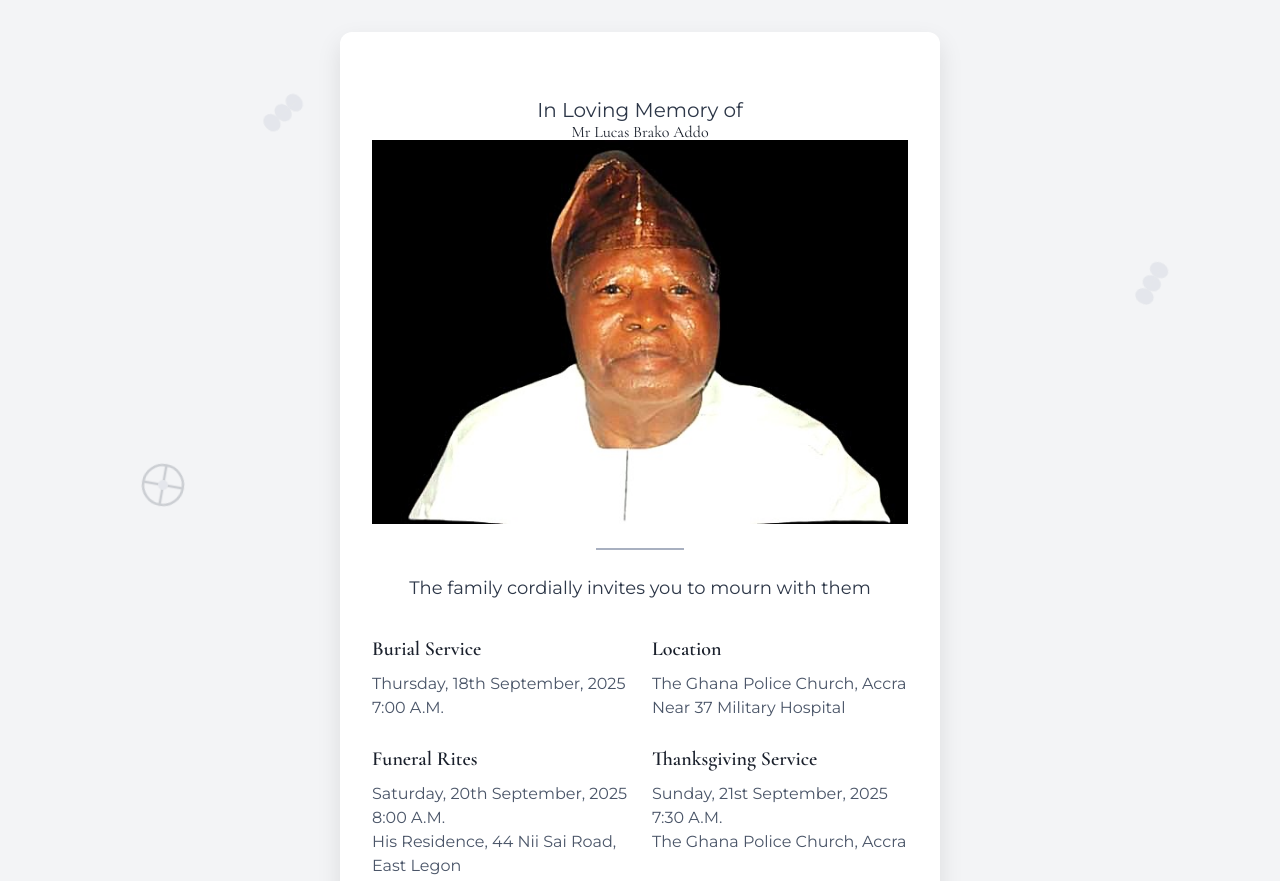
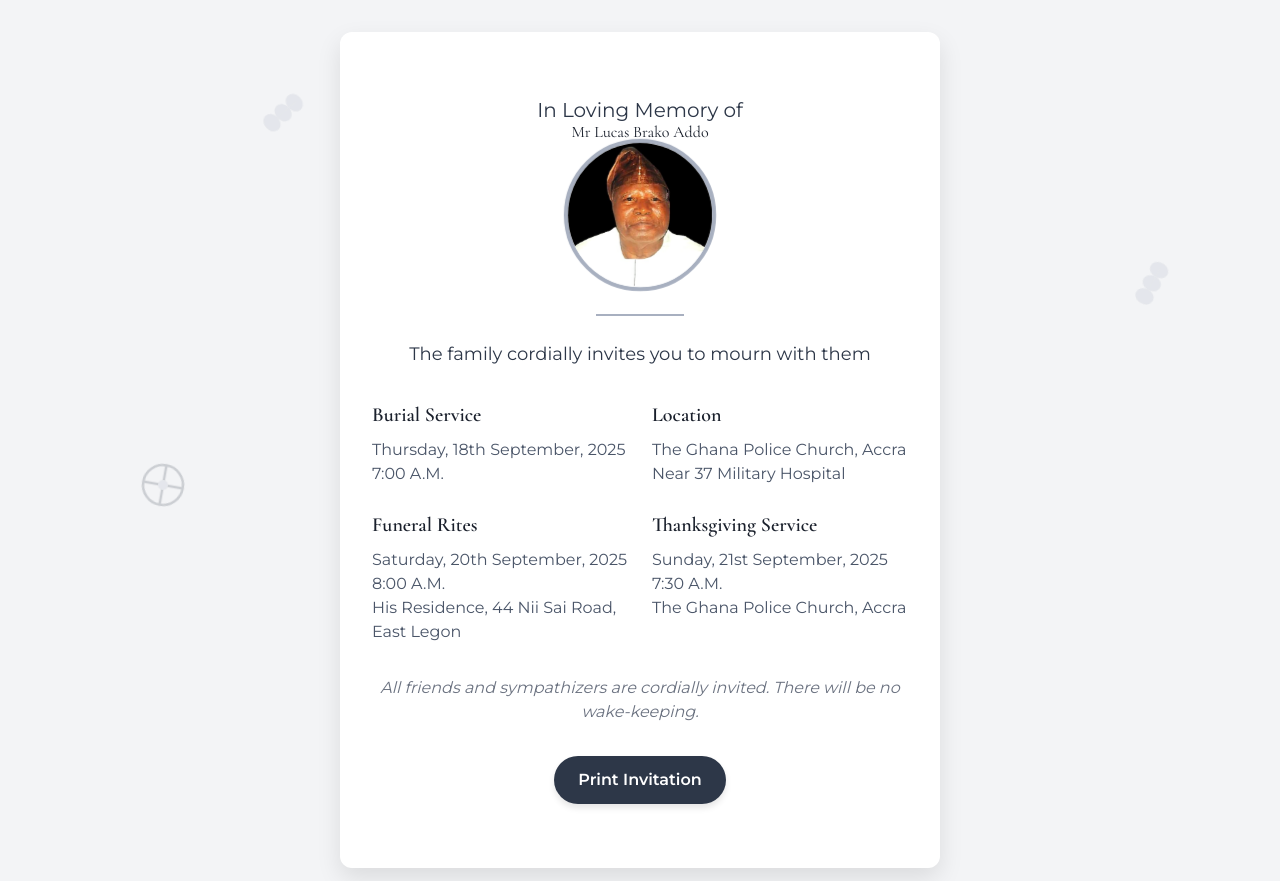
Before and after one commit to joseph-abankwah/invitation-, a plain HTML site: page index.html in a window 1280 px wide. Shown: the top 881 px of the page. Drawn offline with nearby package versions, Linux system fonts and the light colour scheme.

Commit message:
Update index.html

```diff
--- a/index.html
+++ b/index.html
@@ -9,6 +9,11 @@
     <link rel="preconnect" href="https://fonts.gstatic.com" crossorigin>
     <link href="https://fonts.googleapis.com/css2?family=Cormorant+Garamond:wght@300;400;500;600;700&family=Montserrat:wght@400;500;600&display=swap" rel="stylesheet">
     <style>
+        :root {
+            --symbol-color: #a8b0c0;
+            --symbol-opacity: 0.2;
+        }
+
         body {
             font-family: 'Montserrat', sans-serif;
             background-color: #f3f4f6;
@@ -18,7 +23,7 @@
             justify-content: center;
             align-items: center;
             min-height: 100vh;
-            overflow: hidden;
+            overflow-y: auto;
         }
         .invitation-container {
             width: 100%;
@@ -52,7 +57,7 @@
         .divider {
             width: 80px;
             height: 2px;
-            background-color: #a8b0c0;
+            background-color: var(--symbol-color);
             margin: 1.5rem auto;
             animation: pulse-divider 2s infinite ease-in-out;
         }
@@ -129,7 +134,7 @@
             border-radius: 50%;
             object-fit: cover;
             object-position: center;
-            border: 4px solid #a8b0c0;
+            border: 4px solid var(--symbol-color);
             margin: 0 auto 1.5rem;
             animation: pulse-pic 3s infinite ease-in-out;
         }
@@ -149,8 +154,8 @@
             position: absolute;
             width: 50px;
             height: 50px;
-            fill: #a8b0c0;
-            opacity: 0.2;
+            fill: var(--symbol-color);
+            opacity: var(--symbol-opacity);
             animation-duration: 25s;
             animation-iteration-count: infinite;
             animation-timing-function: linear;
@@ -218,7 +223,7 @@
         <h2>Mr Lucas Brako Addo</h2>
 
         <!-- Profile Picture -->
-        <img src="him.jpg">
+        <img src="him.jpg" alt="Profile picture of Mr Lucas Brako Addo" class="profile-pic">
 
         <div class="divider"></div>
         <p class="text-lg">The family cordially invites you to mourn with them</p>
```
